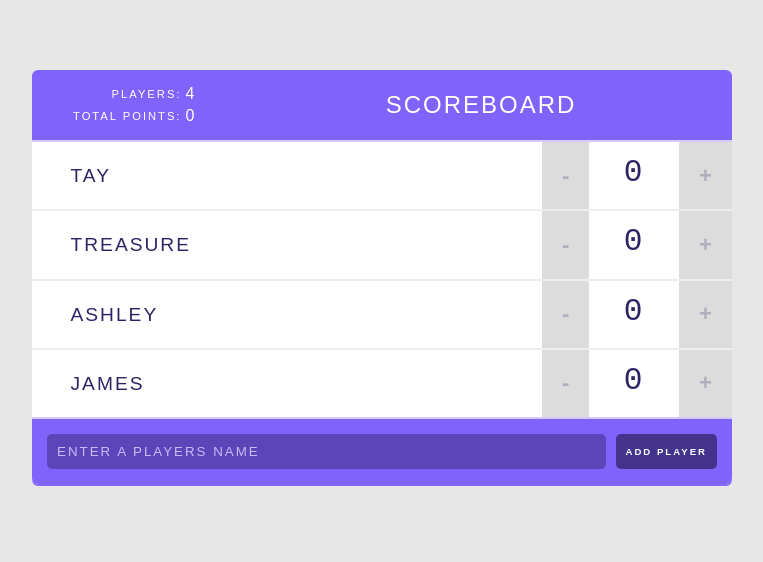
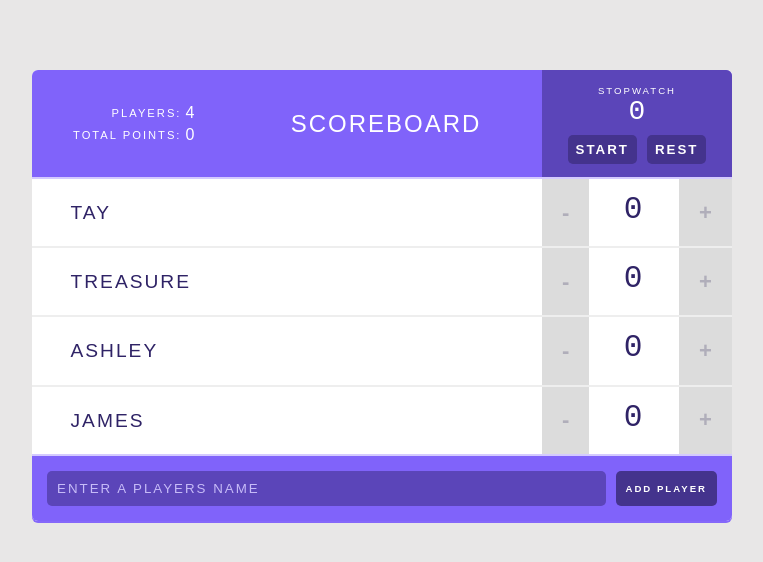
Before and after one commit to Dionuta/Scoreboard--React-App, a React (Create React App) app in the folder scoreboard/: page / in a window 1280 px wide. Shown: the top 562 px of the page, without its empty margins (258-1021 px from the left). Built offline with nearby package versions, Linux system fonts and the light colour scheme.

Commit message:
update to stopwatch

```diff
--- a/scoreboard/src/components/Header.js
+++ b/scoreboard/src/components/Header.js
@@ -1,5 +1,6 @@
 import React from 'react';
 import Stats from './Stats'
+import StopWatch from './StopWatch'
 
 
 
@@ -10,7 +11,7 @@
              players = {players}
              />
             <h1>{title}</h1>
-
+            <StopWatch />
         </header>
     );
 }
--- /dev/null
+++ b/scoreboard/src/components/StopWatch.js
@@ -0,0 +1,17 @@
+import React, {Component} from 'react'
+
+
+class StopWatch extends Component {
+    render() {
+        return (
+            <div className='stopwatch'>
+              <h2>StopWatch</h2>
+              <span className='stopwatch-time'>0</span>
+              <button>Start</button>
+              <button>Rest</button>
+            </div>
+       )
+    }
+}
+
+export default StopWatch;
```
